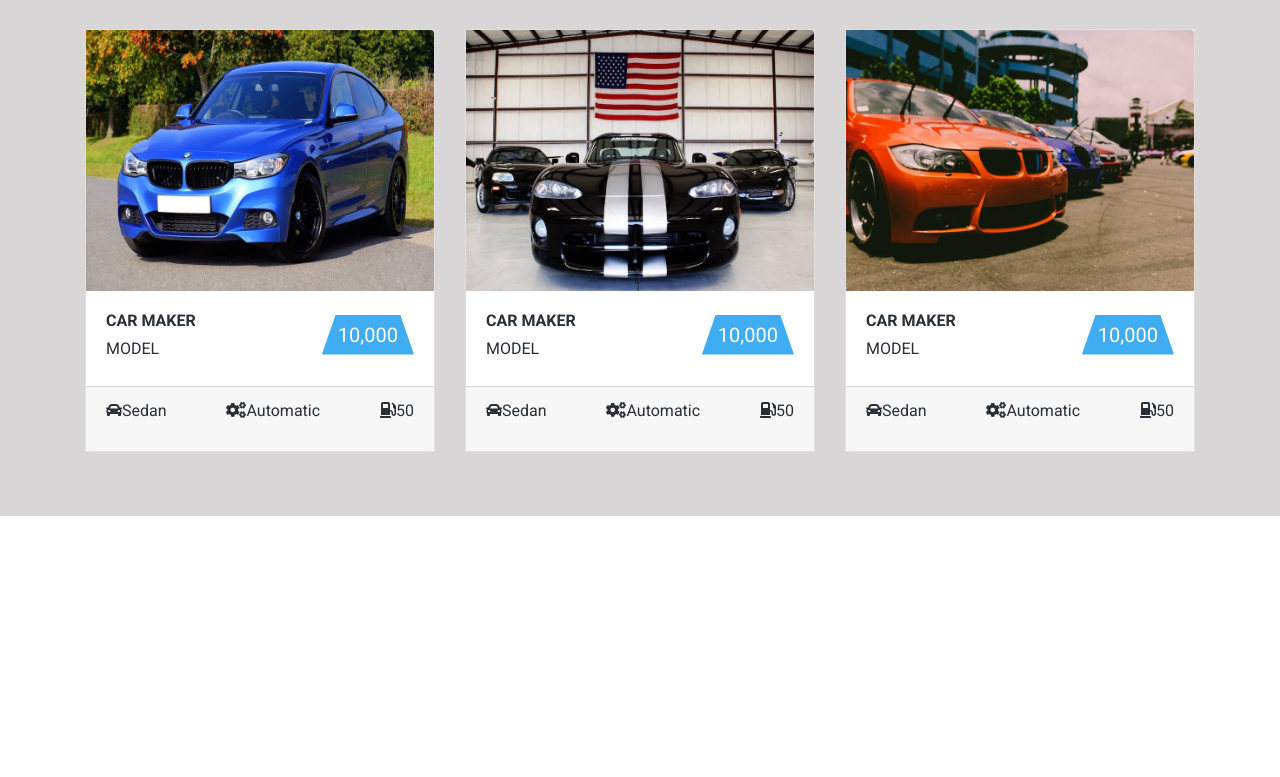
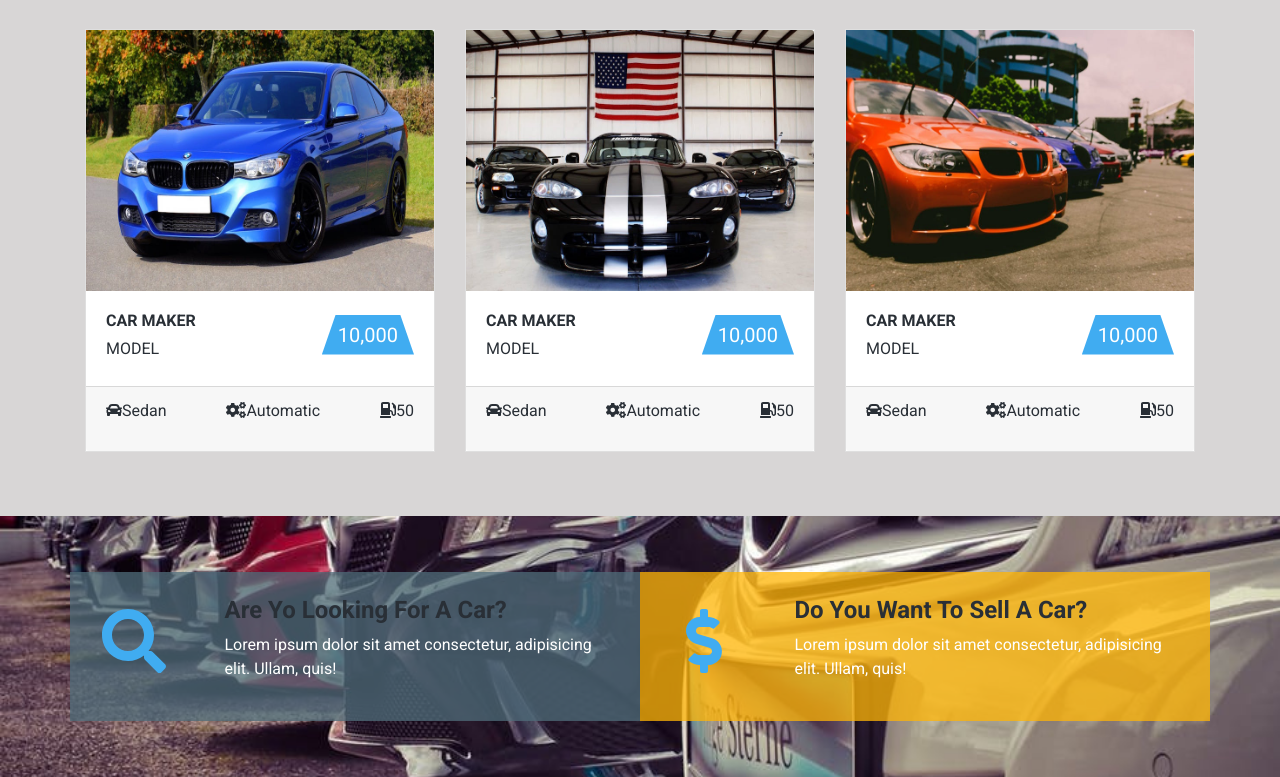
Before and after one commit to mahmoodqanbary/CarShop, a plain HTML site: page index.html in a window 1280 px wide. Shown: the part 1999-2776 px from the top of the page. Before the commit the page ends 2515 px from the top, so only its background shows below. Drawn offline with Linux system fonts and the light colour scheme.

Commit message:
Question sction added

```diff
--- a/css/main.css
+++ b/css/main.css
@@ -159,3 +159,25 @@ body{
 .car-value:hover{
   clip-path: polygon(0% 0,100% 0,100% 100%,0 100%);
 }
+/*question*/
+.question{
+  background: url(../img/questionBcg.jpeg) center/cover fixed no-repeat;
+}
+.question-gray{
+  background: rgba(79,109,122,0.75);
+}
+.question-yellow{
+  background: rgba(277,181,5,0.75);
+}
+.question-icon{
+  font-size: 4rem;
+  color: var(--mainBlue);
+  transition: all 0.5s ease-in-out;
+}
+.question-icon:hover{
+  transform: translateY(-10%);
+  color: var(--mainBlue);
+}
+.question-info{
+  color: var(--mainWhite);
+}
--- a/index.html
+++ b/index.html
@@ -325,6 +325,38 @@
     </div>
   </section>
   <!--End inventory Section-->
+  <!--Question Section-->
+  <div class="section question py-5" id="question">
+    <div class="container">
+      <div class="row">
+        <!--first question single-->
+        <div class="col-10 mx-auto my-2 col-md-6 d-flex justify-content-between question-gray p-4">
+          <a href="#" class="question-icon mr-3">
+            <i class="fas fa-search fa-fw"></i>
+          </a>
+          <div class="question-text w-75">
+            <h4 class="question-title text-capitalize font-weight-bold">
+              Are Yo Looking For A Car?
+            </h4>
+            <p class="question-info">Lorem ipsum dolor sit amet consectetur, adipisicing elit. Ullam, quis!</p>
+          </div>
+        </div>
+        <!-- second question single-->
+        <div class="col-10 mx-auto my-2 col-md-6 d-flex justify-content-between question-yellow p-4">
+          <a href="#" class="question-icon mr-3">
+            <i class="fas fa-dollar-sign fa-fw"></i>
+          </a>
+          <div class="question-text w-75">
+            <h4 class="question-title text-capitalize font-weight-bold">
+              Do You Want To Sell A Car?
+            </h4>
+            <p class="question-info">Lorem ipsum dolor sit amet consectetur, adipisicing elit. Ullam, quis!</p>
+          </div>
+        </div>
+      </div>
+    </div>
+  </div>
+  <!--End Question Section-->
 
 
 
```
